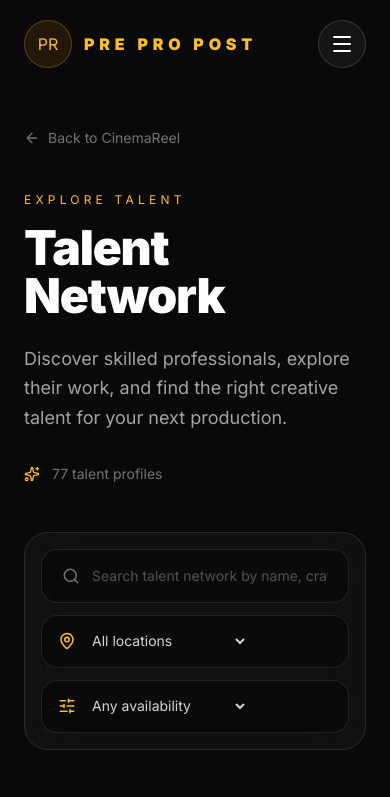
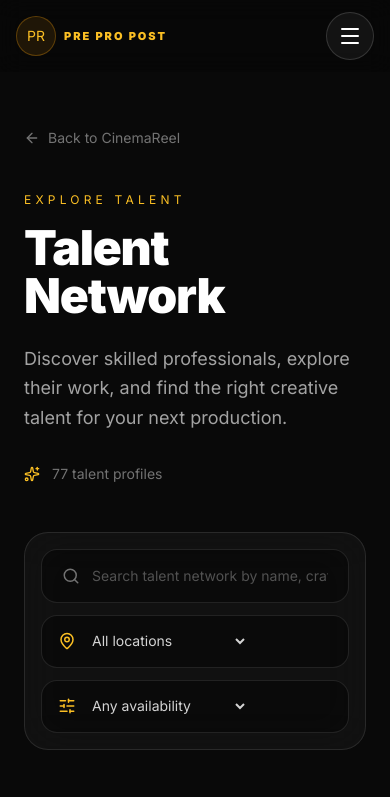
Before and after one commit to abhinavreddy2684-droid/PR.Pre.Pro.Post, a React (Vite) app in the folder 24-crafts/: page /talent in a window 390 px wide. Shown: the top 797 px of the page. Built offline with nearby package versions, Linux system fonts and the light colour scheme; grey boxes are pictures that could not be loaded.

Commit message:
Make global Navbar mobile-first

```diff
--- a/24-crafts/src/components/navbar/Navbar.jsx
+++ b/24-crafts/src/components/navbar/Navbar.jsx
@@ -18,8 +18,8 @@ export default function Navbar() {
   const [scrolled, setScrolled] = useState(false);
 
   useEffect(() => {
-    const handleScroll = () => setScrolled(window.scrollY > 40);
-    window.addEventListener("scroll", handleScroll);
+    const handleScroll = () => setScrolled(window.scrollY > 24);
+    window.addEventListener("scroll", handleScroll, { passive: true });
     return () => window.removeEventListener("scroll", handleScroll);
   }, []);
 
@@ -29,27 +29,27 @@ export default function Navbar() {
       animate={{ y: 0 }}
       transition={{ duration: 0.8 }}
       className={`fixed top-0 left-0 w-full z-50 transition-all duration-500 ${
-        scrolled ? "bg-black/50 backdrop-blur-2xl border-b border-white/10" : "bg-transparent"
+        scrolled ? "bg-black/70 backdrop-blur-2xl border-b border-white/10" : "bg-black/20 backdrop-blur-md"
       }`}
     >
-      <div className="max-w-7xl mx-auto px-6 lg:px-10 py-5 flex items-center justify-between">
-        <Link to="/" className="flex items-center gap-3">
-          <motion.div whileHover={{ scale: 1.03 }} className="w-12 h-12 rounded-full border border-amber-500/30 bg-amber-500/10 flex items-center justify-center">
-            <span className="text-amber-400">PR</span>
+      <div className="max-w-7xl mx-auto px-4 sm:px-6 lg:px-10 py-3 sm:py-4 lg:py-5 flex items-center justify-between gap-3">
+        <Link to="/" className="flex min-w-0 items-center gap-2 sm:gap-3">
+          <motion.div whileHover={{ scale: 1.03 }} className="w-10 h-10 sm:w-12 sm:h-12 shrink-0 rounded-full border border-amber-500/30 bg-amber-500/10 flex items-center justify-center">
+            <span className="text-sm sm:text-base text-amber-400">PR</span>
           </motion.div>
-          <h1 className="text-md md:text font-black tracking-[0.3em] text-amber-400 uppercase">PRE PRO POST</h1>
+          <h1 className="truncate text-[11px] sm:text-sm lg:text-base font-black tracking-[0.18em] sm:tracking-[0.3em] text-amber-400 uppercase">PRE PRO POST</h1>
         </Link>
 
-        <div className="hidden lg:flex items-center gap-10">
+        <div className="hidden lg:flex items-center gap-8 xl:gap-10">
           {navLinks.map((item) => (
-            <Link key={item.label} to={item.href} className="text-sm uppercase tracking-[0.22em] text-neutral-300 hover:text-amber-400 transition-all duration-300">
+            <Link key={item.label} to={item.href} className="text-sm uppercase tracking-[0.18em] text-neutral-300 hover:text-amber-400 transition-all duration-300">
               {item.label}
             </Link>
           ))}
         </div>
 
         <div className="hidden lg:flex"><Button className="!px-6 !py-3">Start Project</Button></div>
-        <div className="lg:hidden"><MobileMenu navLinks={navLinks} /></div>
+        <div className="lg:hidden shrink-0"><MobileMenu navLinks={navLinks} /></div>
       </div>
     </motion.nav>
   );
```
